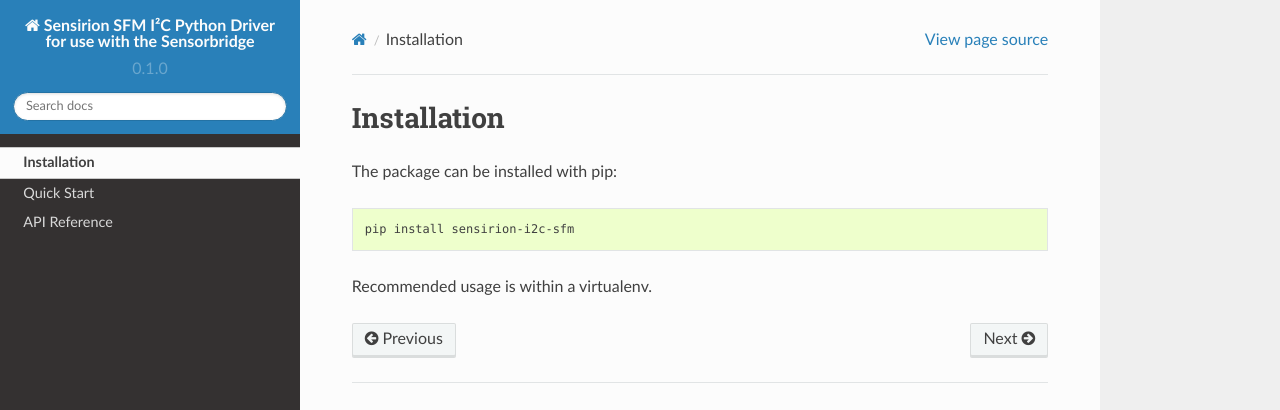
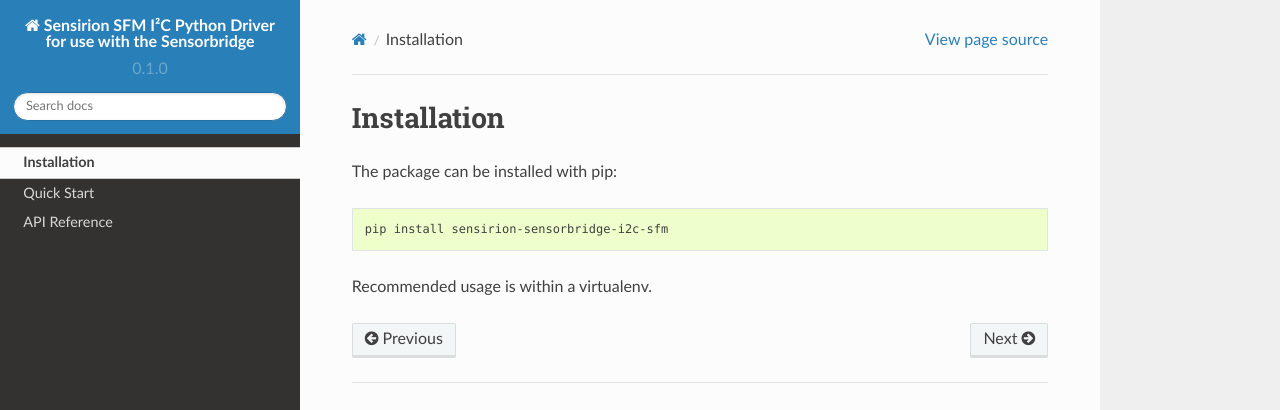
Before and after one commit to Sensirion/python-sensorbridge-i2c-sfm, a Sphinx documentation site: the page built from docs/installation.rst, in a window 1280 px wide. Shown: the top 410 px of the page. Built offline with Sphinx 7.4.7 and the Read the Docs theme 2.0.0, drawn with Linux system fonts in a browser that asks for light colours.

Commit message:
Rename package (last instances)

```diff
--- a/README.rst
+++ b/README.rst
@@ -1,5 +1,5 @@
-sensirion-i2c-sfm
-=================
+sensirion-sensorbridge-i2c-sfm
+==============================
 
 This repository contains the Python driver to communicate with Sensirion flow
 sensors using the I²C interface.
--- a/docs/api.rst
+++ b/docs/api.rst
@@ -4,10 +4,10 @@
 Sfm3019I2cDevice
 --------------
 
-.. automodule:: sensirion_i2c_sfm.sfm3019.device
+.. automodule:: sensirion_sensorbridge_i2c_sfm.sfm3019.device
 
 
 Sfm3019I2cCommand
 ---------------
 
-.. automodule:: sensirion_i2c_sfm.sfm3019.commands
+.. automodule:: sensirion_sensorbridge_i2c_sfm.sfm3019.commands
--- a/docs/installation.rst
+++ b/docs/installation.rst
@@ -5,6 +5,6 @@
 
 .. sourcecode:: bash
 
-    pip install sensirion-i2c-sfm
+    pip install sensirion-sensorbridge-i2c-sfm
 
 Recommended usage is within a virtualenv.
--- a/setup.cfg
+++ b/setup.cfg
@@ -1,5 +1,5 @@
 [tool:pytest]
-addopts = --cov=sensirion_i2c_sfm
+addopts = --cov=sensirion_sensorbridge_i2c_sfm
 
 [coverage:run]
 branch = True
```
Also changed, not shown: 2 other files.
